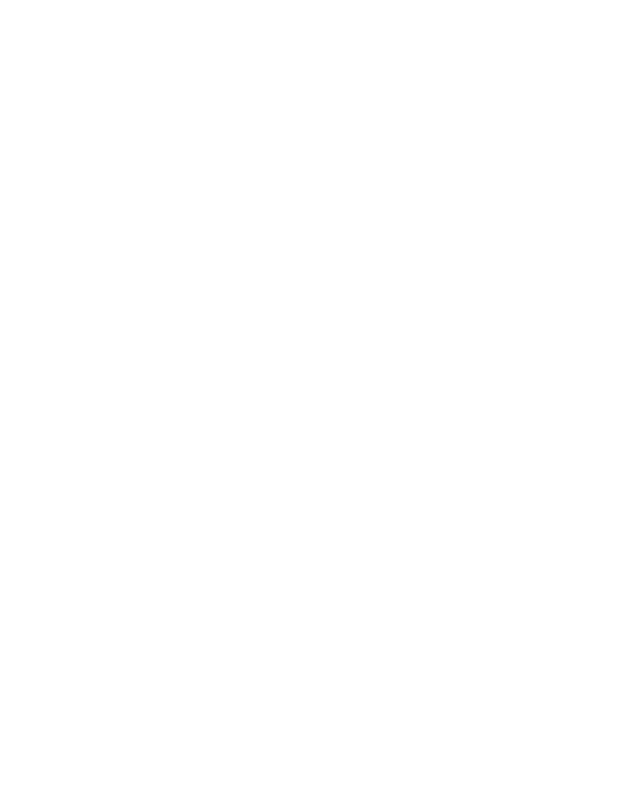
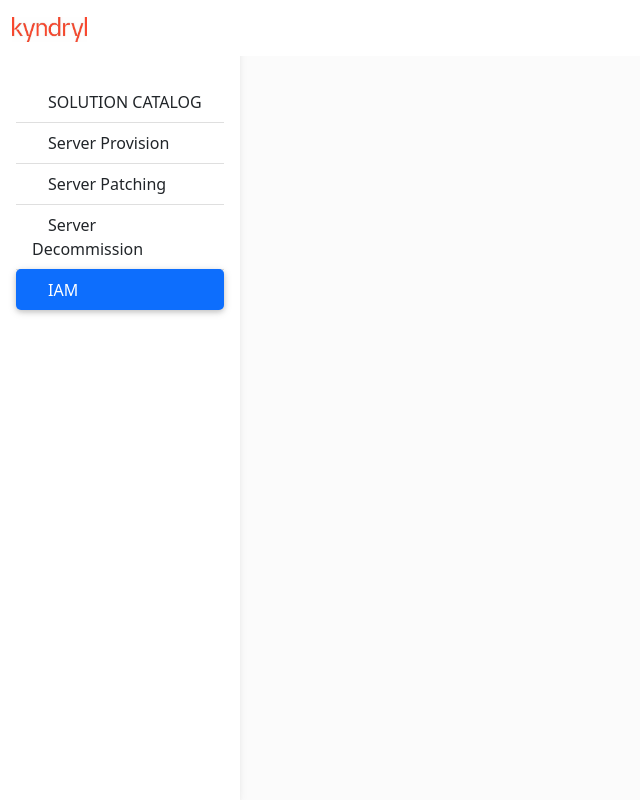
Before and after one commit to vaishnavid0604/exec_automation, a plain HTML site: page iam.html in a window 1280 px wide. Shown: the whole page, without its empty margins (0-640 px from the left). Drawn offline with nearby package versions, Linux system fonts and the light colour scheme.

Commit message:
pages nav

```diff
--- a/iam.html
+++ b/iam.html
@@ -0,0 +1,75 @@
+<!DOCTYPE html>
+<html lang="en">
+<head>
+    <meta charset="UTF-8">
+    <meta name="viewport" content="width=device-width, initial-scale=1.0">
+    <link href="https://cdn.jsdelivr.net/npm/bootstrap@5.2.3/dist/css/bootstrap.min.css" rel="stylesheet" integrity="sha384-rbsA2VBKQhggwzxH7pPCaAqO46MgnOM80zW1RWuH61DGLwZJEdK2Kadq2F9CUG65" crossorigin="anonymous">
+    <link href="style.css" rel="stylesheet" type="text/css"/>
+    <title>Task Status</title>
+</head>
+
+<body>
+    <!--Main Navigation-->
+<header>
+  <!-- Sidebar -->
+  <nav id="sidebarMenu" class="collapse d-lg-block sidebar collapse bg-white">
+    <div class="position-sticky">
+      <div class="list-group list-group-flush mx-3 mt-4">
+        <a href="#" class="list-group-item list-group-item-action py-2 ripple" aria-current="true">
+          <i class="fas fa-tachometer-alt fa-fw me-3"></i><span>SOLUTION CATALOG</span>
+        </a>
+        <a href="serverprovision.html" class="list-group-item list-group-item-action py-2 ripple ">
+          <i class="fas fa-chart-area fa-fw me-3"></i><span>Server Provision</span>
+        </a>
+        <a href="serverpatching.html" class="list-group-item list-group-item-action py-2 ripple "><i
+            class="fas fa-lock fa-fw me-3"></i><span>Server Patching</span></a>
+        <a href="serverdecom.html" class="list-group-item list-group-item-action py-2 ripple"><i
+            class="fas fa-chart-line fa-fw me-3"></i><span>Server Decommission</span></a>
+        <a href="iam.html" class="list-group-item list-group-item-action py-2 ripple active">
+          <i class="fas fa-chart-pie fa-fw me-3"></i><span>IAM</span>
+        </a>
+
+      </div>
+    </div>
+  </nav>
+  <!-- Sidebar -->
+
+  <!-- Navbar -->
+  <nav id="main-navbar" class="navbar navbar-expand-lg navbar-light bg-white fixed-top">
+    <!-- Container wrapper -->
+    <div class="container-fluid">
+      <!-- Toggle button -->
+      <button class="navbar-toggler" type="button" data-mdb-toggle="collapse" data-mdb-target="#sidebarMenu"
+        aria-controls="sidebarMenu" aria-expanded="false" aria-label="Toggle navigation">
+        <i class="fas fa-bars"></i>
+      </button>
+
+      <!-- Brand -->
+      <a class="navbar-brand" href="#">
+        <img src="img/kyndryl.jpg" height="25" alt="MDB Logo"
+          loading="lazy" />
+      </a>
+
+
+
+
+
+    </div>
+    <!-- Container wrapper -->
+  </nav>
+  <!-- Navbar -->
+</header>
+<!--Main Navigation-->
+
+<!--Main layout-->
+<main style="margin-top: 58px;">
+  <div class="container pt-4"></div>
+</main>
+<!--Main layout-->
+
+
+<script src="https://cdn.jsdelivr.net/npm/bootstrap@5.2.3/dist/js/bootstrap.bundle.min.js" integrity="sha384-kenU1KFdBIe4zVF0s0G1M5b4hcpxyD9F7jL+jjXkk+Q2h455rYXK/7HAuoJl+0I4" crossorigin="anonymous"></script>
+
+</body>
+
+</html>
```
Also changed, not shown: index.html (+1 -1 lines), serverdecom.html (+75 -0 lines), serverpatching.html (+75 -0 lines), serverprovision.html (+75 -0 lines).
